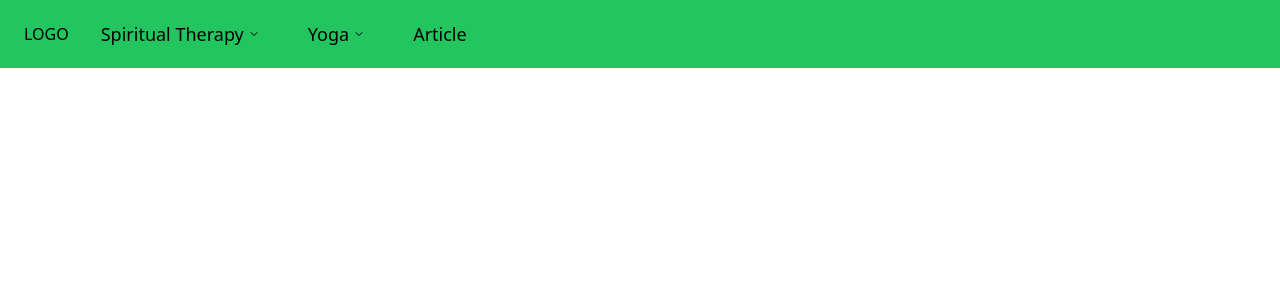
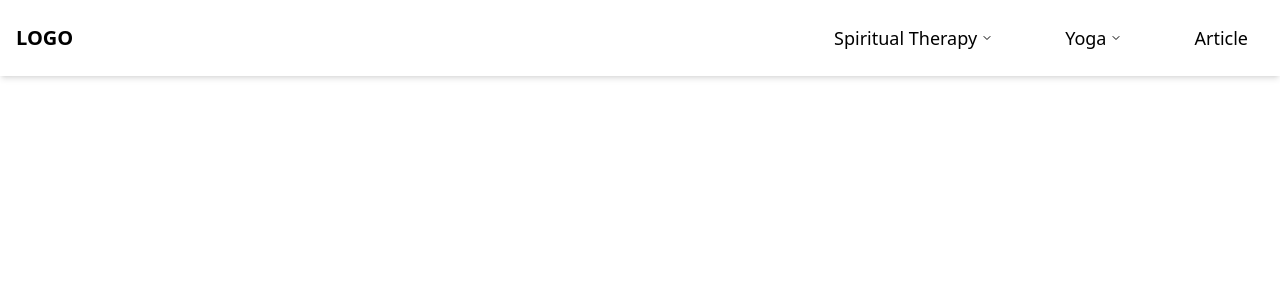
Before and after one commit to sauraviiitk/ArogyaPath, a React (Vite) app: page / in a window 1280 px wide. Shown: the top 300 px of the page. Built offline with nearby package versions, Linux system fonts and the light colour scheme.

Commit message:
Updated navigation menu fix

```diff
--- a/src/App.jsx
+++ b/src/App.jsx
@@ -5,7 +5,7 @@
 function App() {
   return (
     <>
-    <div className="h-500  w-full flex items-center  bg-green-500">
+    <div className="h-500  w-full flex items-center">
       <NavigationMenuDemo className="pt-3"/>
     </div>
     <BrowserRouter>
--- a/src/components/NavigationMenuDemo.jsx
+++ b/src/components/NavigationMenuDemo.jsx
@@ -1,6 +1,5 @@
 import * as React from "react";
 import { cn } from "../lib/utils"; // Adjust path as needed
-import { ChevronDown } from "lucide-react";
 import {
   NavigationMenu,
   NavigationMenuContent,
@@ -12,42 +11,32 @@
 } from "./ui/navigation-menu"; // Adjust path as needed
 
 const components = [
-    {
-      title: "Mantras",
-      href: "/Mantras",
-      description: "Sacred chants that promote mental clarity, inner peace, and spiritual healing."
-    },
-    {
-      title: "Bhajans",
-      href: "/Bhajans",
-      description: "Devotional songs that uplift the soul and create a calming spiritual atmosphere."
-    }
+  { title: "Mantras", href: "/Mantras", description: "Sacred chants that promote mental clarity, inner peace, and spiritual healing." },
+  { title: "Bhajans", href: "/Bhajans", description: "Devotional songs that uplift the soul and create a calming spiritual atmosphere." }
 ];
 
 const component1 = [
-    {
-      title: "Yoga",
-      href: "/yogas",
-      description: "A holistic practice that enhances physical strength, flexibility, and mental well-being."
-    },
-    {
-      title: "Pranayam",
-      href: "/pranayam",
-      description: "Breathing techniques that improve focus, reduce stress, and promote overall wellness."
-    }
+  { title: "Yoga", href: "/yogas", description: "A holistic practice that enhances physical strength, flexibility, and mental well-being." },
+  { title: "Pranayam", href: "/pranayam", description: "Breathing techniques that improve focus, reduce stress, and promote overall wellness." }
 ];
 
 export function NavigationMenuDemo() {
   return (
-    <NavigationMenu className="p-3 ml-3">
-      <NavigationMenuList>
-        <NavigationMenuItem>
-           <h1>LOGO</h1>
-        </NavigationMenuItem>
-        <NavigationMenuItem >
+    <div className="w-full bg-white shadow-md"> {/* Removed overflow-hidden */}
+      <div className="max-w-screen-xl mx-auto flex justify-between items-center p-4 relative"> {/* Added relative */}
+
+        {/* Logo on the left */}
+        <h1 className="text-xl font-bold">LOGO</h1>
+
+        {/* Navigation Menu on the right */}
+        <NavigationMenu>
+          <NavigationMenuList className="flex gap-6">
+
+            {/* Spiritual Therapy Dropdown */}
+            <NavigationMenuItem className="relative">
               <NavigationMenuTrigger>Spiritual Therapy</NavigationMenuTrigger>
-          <NavigationMenuContent>
-            <ul className="grid w-[400px] gap-5 p-4 md:w-[500px] md:grid-cols-2 lg:w-[600px]">
+              <NavigationMenuContent className="absolute left-0 w-[300px] md:w-[400px] bg-white shadow-lg rounded-md border border-gray-300 min-h-[200px] z-50">
+                <ul className="p-4">
                   {components.map((component) => (
                     <ListItem key={component.title} title={component.title} href={component.href}>
                       {component.description}
@@ -56,10 +45,12 @@
                 </ul>
               </NavigationMenuContent>
             </NavigationMenuItem>
-        <NavigationMenuItem>
+
+            {/* Yoga Dropdown */}
+            <NavigationMenuItem className="relative">
               <NavigationMenuTrigger>Yoga</NavigationMenuTrigger>
-          <NavigationMenuContent>
-            <ul className="grid w-[400px] gap-5 p-4 md:w-[500px] md:grid-cols-2 lg:w-[600px]">
+              <NavigationMenuContent className="absolute top-full left-0 w-[300px] md:w-[400px] bg-white shadow-lg rounded-md border border-gray-300 min-h-[200px] z-50">
+                <ul className="p-4">
                   {component1.map((component1) => (
                     <ListItem key={component1.title} title={component1.title} href={component1.href}>
                       {component1.description}
@@ -68,28 +59,43 @@
                 </ul>
               </NavigationMenuContent>
             </NavigationMenuItem>
+
+            {/* Article Link */}
             <NavigationMenuItem>
               <Link href="/docs" className={navigationMenuTriggerStyle()}>
                 Article
               </Link>
             </NavigationMenuItem>
+
           </NavigationMenuList>
         </NavigationMenu>
+
+      </div>
+    </div>
   );
 }
 
+// Custom Link Component
 const Link = ({ href, children, className }) => (
   <a href={href} className={className}>
     {children}
   </a>
 );
 
+// Custom List Item Component
 const ListItem = React.forwardRef(({ title, children, ...props }, ref) => (
   <li>
     <NavigationMenuLink asChild>
-      <a ref={ref} className={cn("border block p-3 hover:bg-accent rounded-md", props.className)} {...props}>
+      <a
+        ref={ref}
+        className={cn(
+          "border border-gray-300 rounded-md p-3 block hover:bg-gray-100 text-black",
+          props.className
+        )}
+        {...props}
+      >
         <div className="text-sm font-medium">{title}</div>
-        <p className=" text-sm text-muted-foreground ">{children}</p>
+        <p className="text-sm text-gray-600">{children}</p>
       </a>
     </NavigationMenuLink>
   </li>
```
Also changed, not shown: package.json (+10 -2 lines), 1 other file (tests, documents, lock files or other folders). Lines whose indentation alone changed are shown as unchanged.
